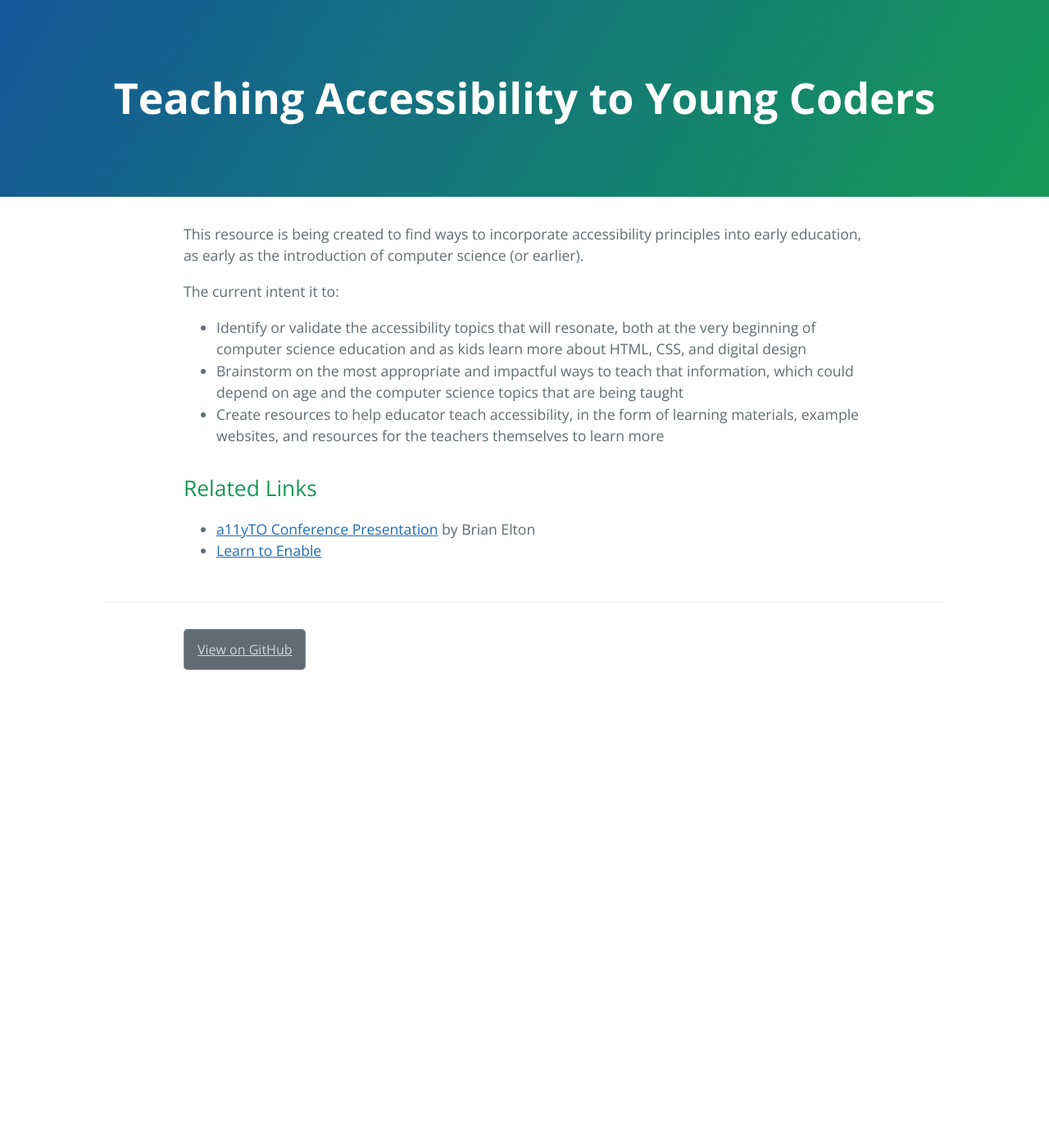
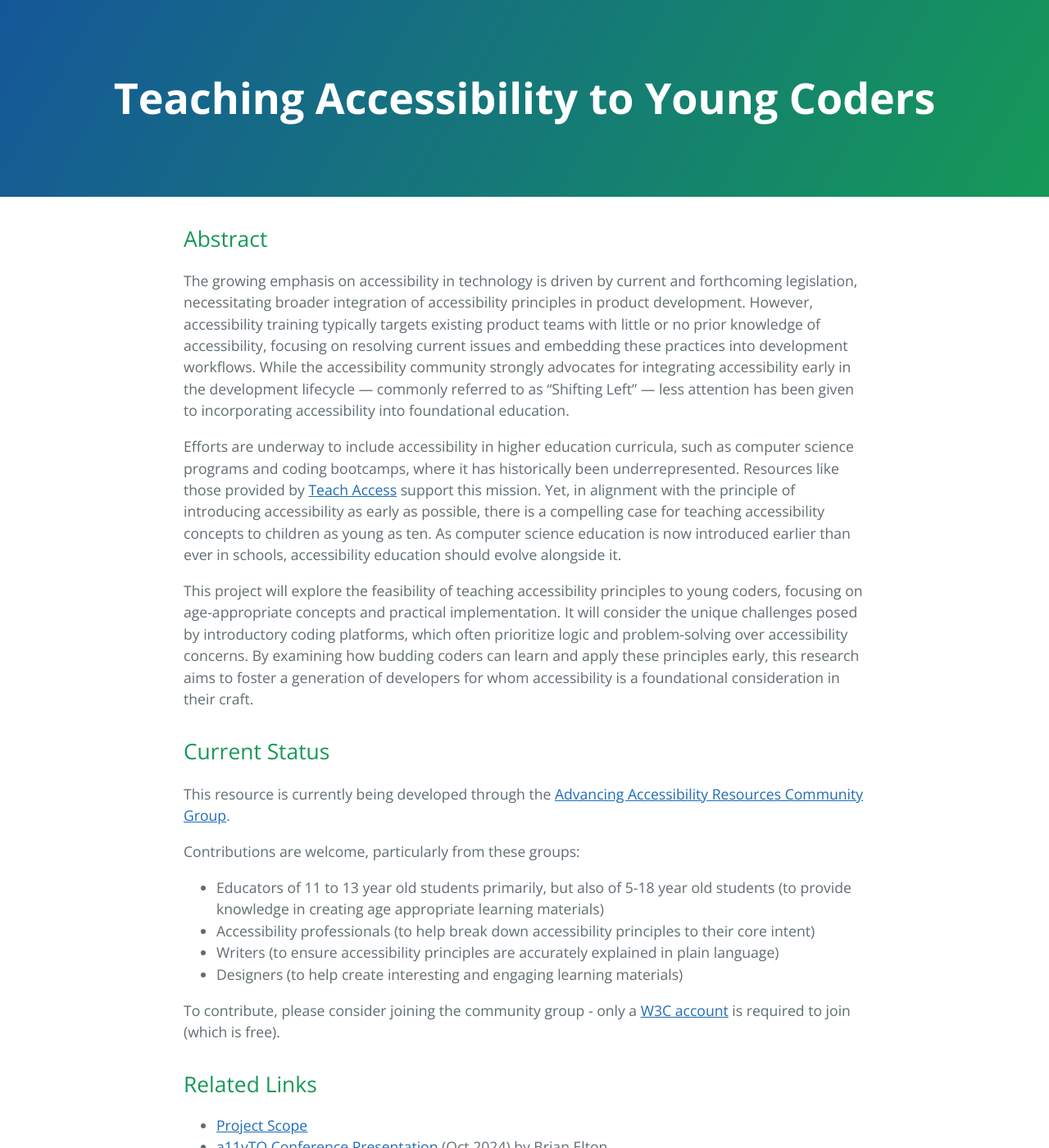
Before and after one commit to w3c-cg/aar, a Jekyll site: the page built from resources/teaching_accessibility_to_young_coders/index.md, in a window 1280 px wide and 1400 px high. Shown: the whole window at 82% size. Built offline with Jekyll 4.4.1, drawn with Linux system fonts in a browser that asks for light colours; some of the changed text lies outside the part shown.

Commit message:
updating main TAtYC page.

```diff
--- a/resources/teaching_accessibility_to_young_coders/index.md
+++ b/resources/teaching_accessibility_to_young_coders/index.md
@@ -6,14 +6,27 @@ show_description: false
 ---
 
 
-This resource is being created to find ways to incorporate accessibility principles into early education, as early as the introduction of computer science (or earlier).
+## Abstract
+The growing emphasis on accessibility in technology is driven by current and forthcoming legislation, necessitating broader integration of accessibility principles in product development. However, accessibility training typically targets existing product teams with little or no prior knowledge of accessibility, focusing on resolving current issues and embedding these practices into development workflows. While the accessibility community strongly advocates for integrating accessibility early in the development lifecycle — commonly referred to as "Shifting Left" — less attention has been given to incorporating accessibility into foundational education.
 
-The current intent it to:
-* Identify or validate the accessibility topics that will resonate, both at the very beginning of computer science education and as kids learn more about HTML, CSS, and digital design
-* Brainstorm on the most appropriate and impactful ways to teach that information, which could depend on age and the computer science topics that are being taught
-* Create resources to help educator teach accessibility, in the form of learning materials, example websites, and resources for the teachers themselves to learn more
+Efforts are underway to include accessibility in higher education curricula, such as computer science programs and coding bootcamps, where it has historically been underrepresented. Resources like those provided by [Teach Access](https://teachaccess.org/) support this mission. Yet, in alignment with the principle of introducing accessibility as early as possible, there is a compelling case for teaching accessibility concepts to children as young as ten. As computer science education is now introduced earlier than ever in schools, accessibility education should evolve alongside it.
+
+This project will explore the feasibility of teaching accessibility principles to young coders, focusing on age-appropriate concepts and practical implementation. It will consider the unique challenges posed by introductory coding platforms, which often prioritize logic and problem-solving over accessibility concerns. By examining how budding coders can learn and apply these principles early, this research aims to foster a generation of developers for whom accessibility is a foundational consideration in their craft.
+
+## Current Status
+This resource is currently being developed through the [Advancing Accessibility Resources Community Group](https://www.w3.org/community/adva11yresources/).
+
+Contributions are welcome, particularly from these groups:
+* Educators of 11 to 13 year old students primarily, but also of 5-18 year old students (to provide knowledge in creating age appropriate learning materials)
+* Accessibility professionals (to help break down accessibility principles to their core intent)
+* Writers (to ensure accessibility principles are accurately explained in plain language)
+* Designers (to help create interesting and engaging learning materials)
+
+To contribute, please consider joining the community group - only a [W3C account](https://www.w3.org/account/request/) is required to join (which is free).
 
 ## Related Links
 
-* [a11yTO Conference Presentation](a11yTO_Conference_Presentation.md) by Brian Elton
+* [Project Scope](./scope.md)
+* [a11yTO Conference Presentation](a11yTO_Conference_Presentation.md) (Oct 2024) by Brian Elton
 * [Learn to Enable](https://www.learntoenable.co.uk/)
+* [Teach Access](https://teachaccess.org/)
```
Also changed, not shown: resources/teaching_accessibility_to_young_coders/scope.md (+1 -1 lines).
